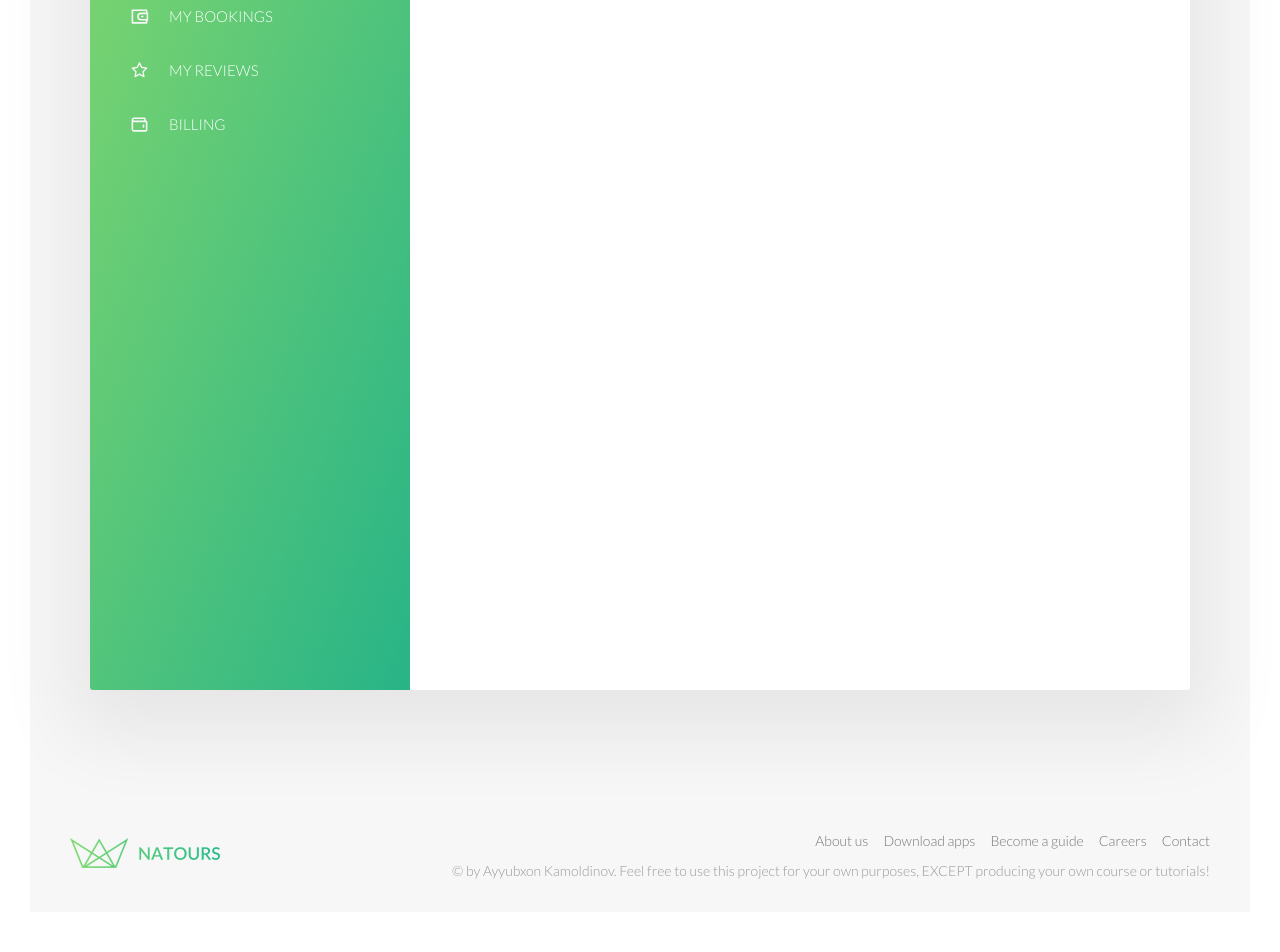
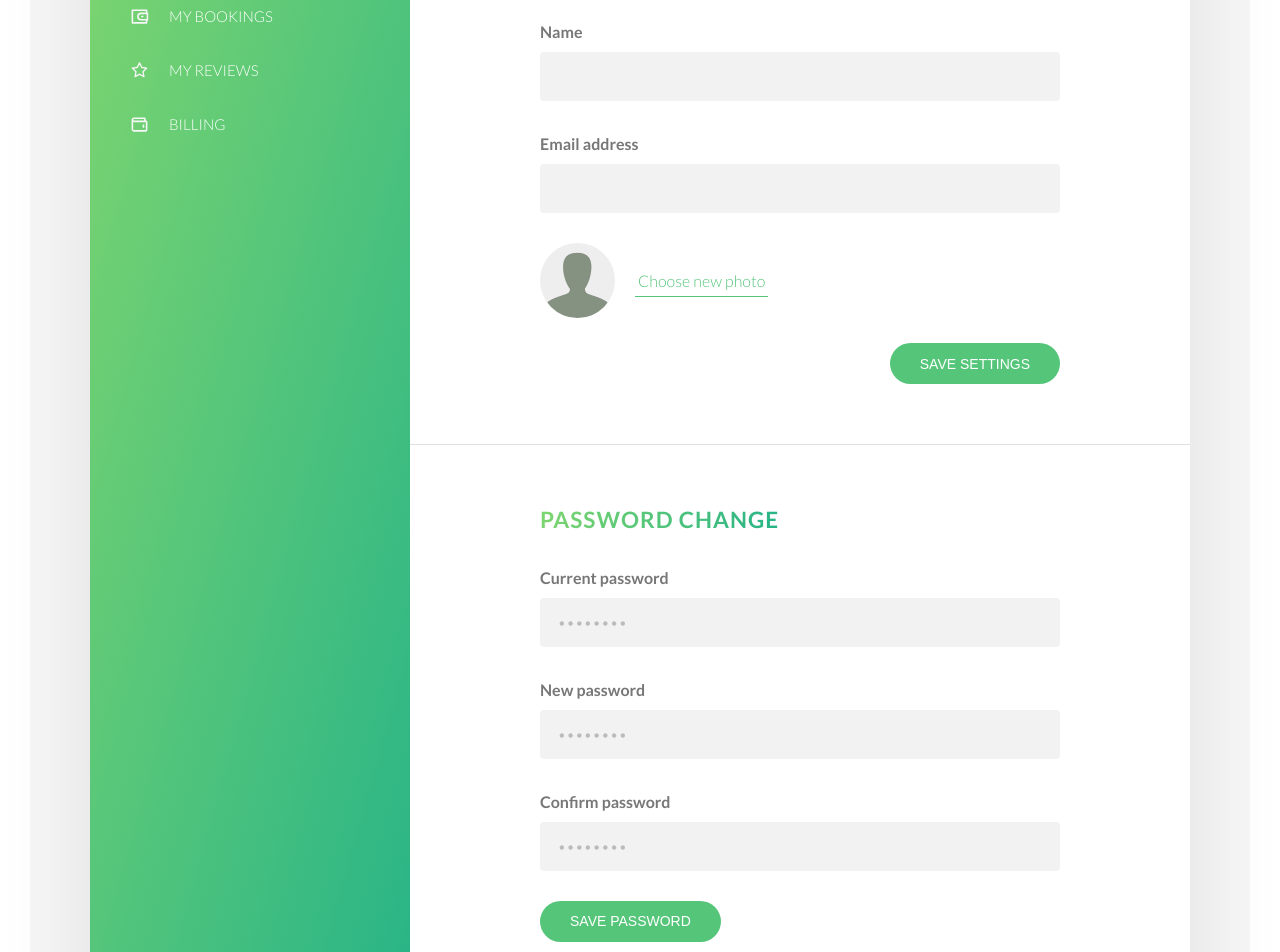
Before and after one commit to kamol-ayyub/natoursapp-frontend, a React (Create React App) app: page /me in a window 1280 px wide. Shown: the part 300-1252 px from the top of the page. Built offline with nearby package versions, Linux system fonts and the light colour scheme.

Commit message:
account page has finished

```diff
--- a/src/AccountSidebar.tsx
+++ /dev/null
@@ -1,30 +0,0 @@
-import React from 'react';
-import { NavItem } from './components/nav-item/NavItem';
-import { RiSettings3Line } from 'react-icons/ri';
-import { RiWallet3Line } from 'react-icons/ri';
-import { AiOutlineStar } from 'react-icons/ai';
-import { BiWallet } from 'react-icons/bi';
-
-export const AccountSidebar = () => {
-  return (
-    <div className='user-view'>
-      <nav className='user-view__menu'>
-        <ul className='side-nav'>
-          <NavItem
-            link={'/me'}
-            text={'Settings'}
-            svg={<RiSettings3Line />}
-            active={true}
-          />
-          <NavItem
-            link={'/my-tours'}
-            text={'My bookings'}
-            svg={<RiWallet3Line />}
-          />
-          <NavItem link={'/me'} text={'My reviews'} svg={<AiOutlineStar />} />
-          <NavItem link={'/me'} text={'Billing'} svg={<BiWallet />} />
-        </ul>
-      </nav>
-    </div>
-  );
-};
--- a/src/app/pages/account/Account.tsx
+++ b/src/app/pages/account/Account.tsx
@@ -1,10 +1,17 @@
 import React, { FC } from 'react';
-import { AccountSidebar } from '../../../AccountSidebar';
+import { AccountPassword } from '../../../components/account-password/AccountPassword';
+import { AccountSidebar } from '../../../components/account-sidebar/AccountSidebar';
+import { AccountView } from '../../../components/account-view/AccountView';
 
 const Account: FC = () => {
   return (
     <main className='main'>
-      <AccountSidebar />
+      <div className='user-view'>
+        <AccountSidebar />
+        <AccountView>
+          <AccountPassword />
+        </AccountView>
+      </div>
     </main>
   );
 };
--- /dev/null
+++ b/src/components/account-password/AccountPassword.tsx
@@ -0,0 +1,60 @@
+import { FC, useRef } from 'react';
+import FormInput from '../input/EmailInput';
+
+export const AccountPassword: FC = () => {
+  const currentPassword = useRef<HTMLInputElement>(null);
+
+  const newPassword = useRef<HTMLInputElement>(null);
+  const passwordConfirm = useRef<HTMLInputElement>(null);
+  // function for request to backend
+  const handleChangePassword = (event: any) => {
+    event.preventDefault();
+    console.log(
+      currentPassword.current?.value,
+      newPassword.current?.value,
+      passwordConfirm.current?.value
+    );
+    event.target.reset();
+  };
+  return (
+    <div className='user-view__form-container'>
+      <h2 className='heading-secondary ma-bt-md'>Password change</h2>
+      <form
+        onSubmit={handleChangePassword}
+        action=''
+        className='form form-user-password'
+      >
+        <FormInput
+          label='Current password'
+          inputType='password'
+          formClass='form--signup ma-bt-md'
+          ref={currentPassword}
+          placeholder='••••••••'
+          required
+        />
+        <FormInput
+          label='New password'
+          inputType='password'
+          formClass='form--signup ma-bt-md'
+          ref={newPassword}
+          required
+          placeholder='••••••••'
+        />
+        <FormInput
+          label='Confirm password'
+          inputType='password'
+          formClass='form--signup ma-bt-md'
+          ref={passwordConfirm}
+          required
+          placeholder='••••••••'
+        />
+        <button
+          type='submit'
+          className='btn btn--small btn--green btn--save-password'
+        >
+          Save password
+        </button>
+      </form>
+    </div>
+  );
+};
--- /dev/null
+++ b/src/components/account-sidebar/AccountSidebar.tsx
@@ -0,0 +1,26 @@
+import { NavItem } from '../nav-item/NavItem';
+import { RiSettings3Line, RiWallet3Line } from 'react-icons/ri';
+import { AiOutlineStar } from 'react-icons/ai';
+import { BiWallet } from 'react-icons/bi';
+
+export const AccountSidebar = () => {
+  return (
+    <nav className='user-view__menu'>
+      <ul className='side-nav'>
+        <NavItem
+          link={'/me'}
+          text={'Settings'}
+          svg={<RiSettings3Line />}
+          active={true}
+        />
+        <NavItem
+          link={'/my-tours'}
+          text={'My bookings'}
+          svg={<RiWallet3Line />}
+        />
+        <NavItem link={'/me'} text={'My reviews'} svg={<AiOutlineStar />} />
+        <NavItem link={'/me'} text={'Billing'} svg={<BiWallet />} />
+      </ul>
+    </nav>
+  );
+};
--- /dev/null
+++ b/src/components/account-view/AccountView.tsx
@@ -0,0 +1,68 @@
+import FormInput from '../input/EmailInput';
+import { useRef, FC } from 'react';
+import UserImg from '../../img/users/default.jpg';
+
+interface AccountViewProps {
+  children: JSX.Element;
+}
+export const AccountView: FC<AccountViewProps> = ({ children }) => {
+  // refs for get data from form
+  const name = useRef<HTMLInputElement>(null);
+  const email = useRef<HTMLInputElement>(null);
+  const password = useRef<HTMLInputElement>(null);
+  const passwordConfirm = useRef<HTMLInputElement>(null);
+  // function for request to backend
+  const handleSignup = (event: any) => {
+    event.preventDefault();
+    console.log(
+      email.current?.value,
+      name.current?.value,
+      password.current?.value,
+      passwordConfirm.current?.value
+    );
+    event.target.reset();
+  };
+  return (
+    <div className='user-view__content'>
+      <div className='user-view__form-container'>
+        <h2 className='heading-secondary ma-bt-md'>Your account settings</h2>
+        <form onSubmit={handleSignup} className='form form-user-data'>
+          <div className='form__group'>
+            <FormInput
+              label='Name'
+              inputType='text'
+              formClass='form--signup ma-bt-md'
+              ref={name}
+              required
+            />
+            <FormInput
+              label='Email address'
+              inputType='email'
+              formClass='form--signup ma-bt-md'
+              ref={email}
+              required
+            />
+            <div className='form__group form__photo-upload'>
+              <img className='form__user-photo' src={UserImg} alt='user' />
+              <input
+                name='photo'
+                id='photo'
+                accept='image/*'
+                type='file'
+                className='form__upload'
+              />
+              <label htmlFor='photo'>Choose new photo</label>
+            </div>
+            <div className='form__group right'>
+              <button className='btn btn--small btn--green'>
+                Save settings
+              </button>
+            </div>
+          </div>
+        </form>
+      </div>
+      <div className='line'>&nbsp;</div>
+      {children}
+    </div>
+  );
+};
--- a/src/components/input/EmailInput.tsx
+++ b/src/components/input/EmailInput.tsx
@@ -3,9 +3,9 @@ import React, { ForwardRefRenderFunction, InputHTMLAttributes } from 'react';
 interface InputType extends InputHTMLAttributes<HTMLInputElement> {
   ref: String | HTMLInputElement | null;
   label: string;
-  placeholder: string;
+  placeholder?: string;
   inputType: 'email' | 'password' | 'text';
-  formClass:
+  formClass?:
     | 'form__group ma-bt-md'
     | 'form__group'
     | 'form--signup'
```
